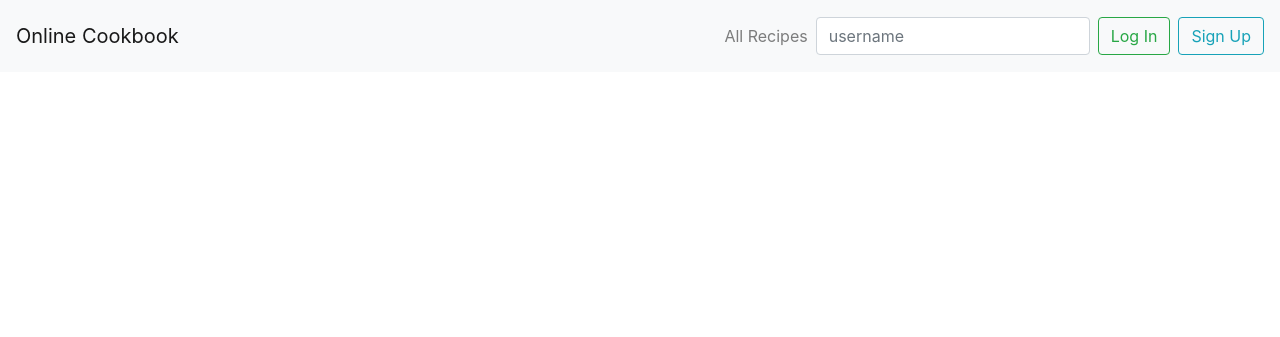
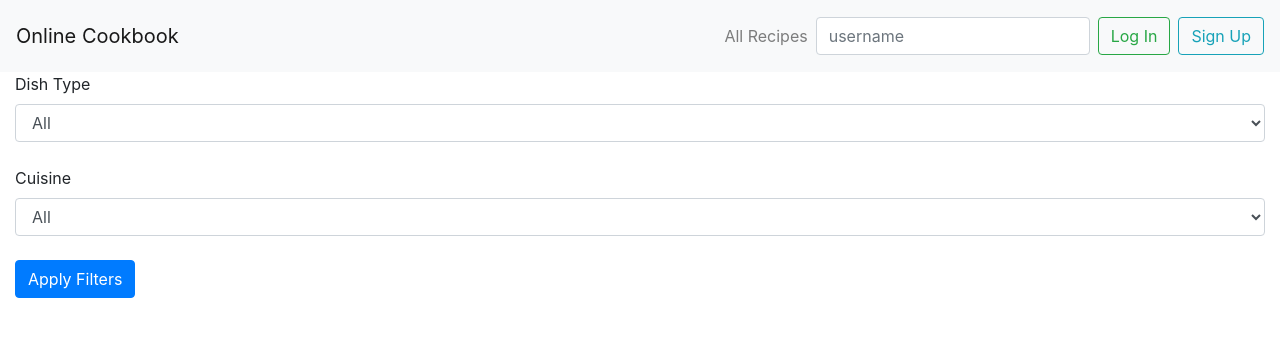
Before and after one commit to Code-Institute-Submissions/p4-online-cookbook, a Flask app: page / in a window 1280 px wide. Shown: the top 337 px of the page. Run offline with Flask 2, Linux system fonts and the light colour scheme; data that the repository does not hold is empty; some libraries are stand-ins or nearby versions.

Commit message:
Add filters to home page and also favicon

```diff
--- a/app.py
+++ b/app.py
@@ -12,17 +12,28 @@ app.config["MONGO_URI"] = os.getenv('MONGO_URI')
 mongo = PyMongo(app)
 
 
-@app.route('/', defaults={'username': None})
+@app.route('/', methods=['GET', 'POST'], defaults={'username': None})
 @app.route('/<username>')
 def index(username):
     """
     Display the recipes colection on index.html
     """
-    if get_user_by_username(username):
-        return render_template("index.html", recipes=get_recipes(), user=get_user_by_username(username), user_favs=get_user_favourites_ids(username))
+    if request.method == 'GET':
+        if get_user_by_username(username):
+            return render_template("index.html", recipes=get_recipes(), user=get_user_by_username(username), user_favs=get_user_favourites_ids(username), filters={'type':'all','cuisine':'all'})
+        else:
+            return render_template("index.html", recipes=get_recipes(), filters={'type': 'all', 'cuisine': 'all'})
     else:
-        return render_template("index.html", recipes=get_recipes())
-
+        # POST request
+        filters = {
+            'type': '' if request.form['type'] == 'All' else request.form['type'].lower(),
+            'cuisine': '' if request.form['cuisine'] ==
+                'All' else request.form['cuisine'].lower()
+        }
+        if get_user_by_username(username):
+            return render_template("index.html", recipes=get_recipes_by_filters(filters), user=get_user_by_username(username), user_favs=get_user_favourites_ids(username), filters=filters)
+        else:
+            return render_template("index.html", recipes=get_recipes_by_filters(filters), filters=filters)
 
 @app.route('/login',  methods=['POST'])
 def login():
--- a/static/css/style.css
+++ b/static/css/style.css
@@ -25,3 +25,21 @@
 .recipe-card a {
     color: #111111;
 }
+
+
+.filters .card-header,
+.filters .card-body {
+    padding: 0;
+}
+
+.filters .filter-list {
+    padding-left: 0;
+    margin-bottom: 0;
+    list-style-type: none;
+}
+
+.filters .filter-item a {
+    padding-left: 2rem;
+    padding-top: 0.5rem;
+    padding-bottom: 0.5rem;
+}
--- a/templates/base.html
+++ b/templates/base.html
@@ -6,6 +6,9 @@
     <meta name="viewport" content="width=device-width, initial-scale=1.0">
     <meta http-equiv="X-UA-Compatible" content="ie=edge">
     <title>Online Cookbook</title>
+
+    <!-- favicon -->
+    <link rel="shortcut icon" href="{{ url_for('static', filename='favicon.ico') }}">
 
     <!-- fontawesome icons-->
     <link rel="stylesheet" href="https://use.fontawesome.com/releases/v5.3.1/css/all.css" integrity="sha384-mzrmE5qonljUremFsqc01SB46JvROS7bZs3IO2EmfFsd15uHvIt+Y8vEf7N7fWAU"
--- a/templates/index.html
+++ b/templates/index.html
@@ -1,4 +1,44 @@
 {% extends 'base.html' %} {% block content %}
+
+<div class="filters">
+
+    {% if user %}
+    <form action="{{url_for('index', username=user.username)}}" method="POST">
+    {% else %}
+    <form action="{{url_for('index')}}" method="POST">
+    {% endif %}
+        <div class="form-group">
+            <label for="inputType">Dish Type</label>
+            <select id="inputType" name="type" class="form-control">
+                <option {{ 'selected' if (filters.type == 'all') }}>All</option>
+                <option {{ 'selected' if (filters.type == 'starter') }}>Starter</option>
+                <option {{ 'selected' if (filters.type == 'soup') }}>Soup</option>
+                <option {{ 'selected' if (filters.type == 'salad') }}>Salad</option>
+                <option {{ 'selected' if (filters.type == 'main course') }}>Main Course</option>
+                <option {{ 'selected' if (filters.type == 'dessert') }}>Dessert</option>
+                <option {{ 'selected' if (filters.type == 'cake') }}>Cake</option>
+            </select>
+        </div>
+        <div class="form-group">
+            <label for="inputCuisine">Cuisine</label>
+            <select id="inputCuisine" name="cuisine" class="form-control">
+                <option {{ 'selected' if (filters.cuisine == 'all') }}>All</option>
+                <option {{ 'selected' if (filters.cuisine == 'indian') }}>Indian</option>
+                <option {{ 'selected' if (filters.cuisine == 'chinese') }}>Chinese</option>
+                <option {{ 'selected' if (filters.cuisine == 'italian') }}>Italian</option>
+                <option {{ 'selected' if (filters.cuisine == 'french') }}>French</option>
+                <option {{ 'selected' if (filters.cuisine == 'spanish') }}>Spanish</option>
+                <option {{ 'selected' if (filters.cuisine == 'asian') }}>Asian</option>
+                <option {{ 'selected' if (filters.cuisine == 'african') }}>African</option>
+                <option {{ 'selected' if (filters.cuisine == 'british') }}>British</option>
+                <option {{ 'selected' if (filters.cuisine == 'american') }}>American</option>
+                <option {{ 'selected' if (filters.cuisine == 'irish') }}>Irish</option>
+            </select>
+        </div>
+        <button type="submit" class="btn btn-primary">Apply Filters</button>
+    </form>
+
+</div>
 
 <div class="recipe-cards">
     <div class="row no-gutters">
@@ -44,25 +84,4 @@
     </div>
 </div>
 
-<!-- <ul>
-    {% for recipe in recipes %}
-    <li>
-        <div class="recipe-card">
-            <h3>{{recipe.name}}</h3>
-            <img src="{{recipe.image_url}}" alt="recipe image" width="200">
-            <p>Id: {{recipe._id}}</p>
-            <p>Time: {{recipe.time}}</p>
-            <p>Author: {{recipe.author}}</p>
-            <p>Description: {{recipe.description}}</p>
-            <p>Ingredients: {{recipe.ingredients}}</p>
-            <p>Method: {{recipe.method}}</p>
-            <p>Date Added: {{recipe.date_added}}</p>
-            <p>Favourites: {{recipe.favourites}}</p>
-            <p>Cuisine: {{recipe.cuisine}}</p>
-            <p>Type: {{recipe.type}}</p>
-        </div>
-    </li>
-    {% endfor %}
-</ul> -->
-
 {% endblock %}
```
Also changed, not shown: static/favicon.ico (added). Lines whose indentation alone changed are shown as unchanged.
